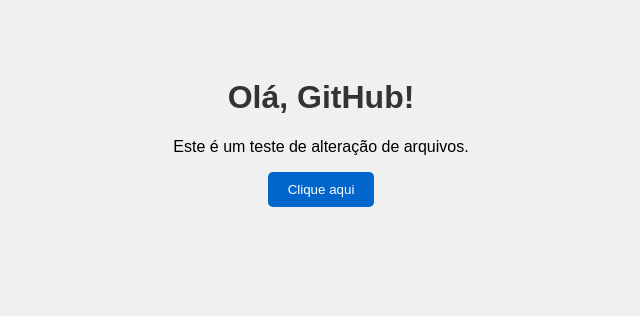
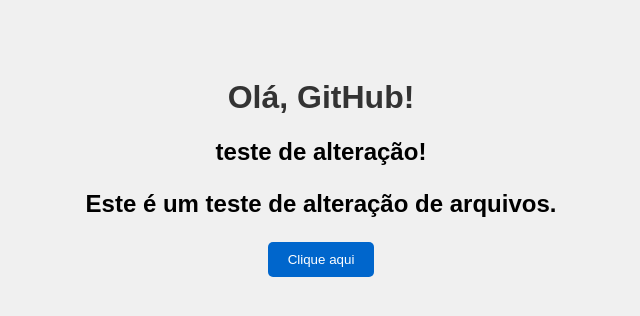
Before and after one commit to souzafx1/teste, a Flask app: page / in a window 1280 px wide. Shown: the top 316 px of the page, without its empty margins (319-959 px from the left). Run offline with Flask 3, Linux system fonts and the light colour scheme.

Commit message:
alteração feita

```diff
--- a/templates/index.html
+++ b/templates/index.html
@@ -8,6 +8,7 @@
 </head>
 <body>
   <h1>Olá, GitHub!</h1>
+  <h2>teste de alteração!<h2>
   <p>Este é um teste de alteração de arquivos.</p>
   <button onclick="mostrarMensagem()">Clique aqui</button>
   <script src="/static/script.js"></script>
```
